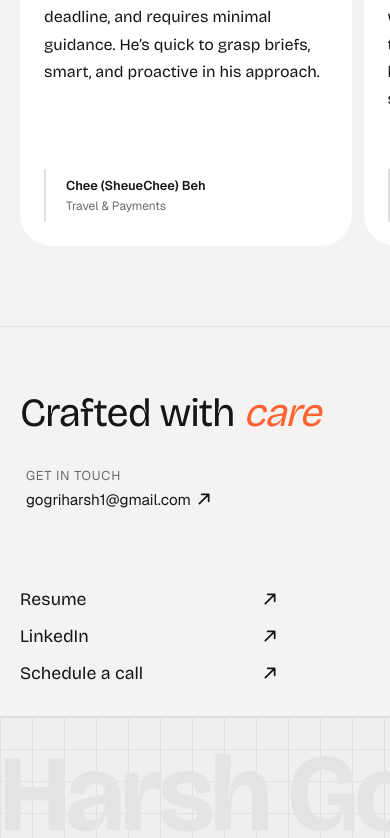
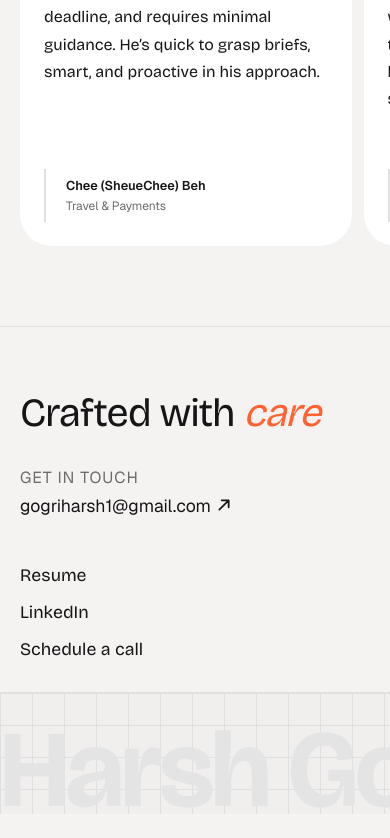
Before and after one commit to Harsh-Gogri/portfolio, a Next.js app: page / in a window 390 px wide. Shown: the part 3288-4126 px from the top of the page. After the commit the page ends 4102 px from the top, so only its background shows below. Built offline with nearby package versions, Linux system fonts and the light colour scheme.

Commit message:
Update Footer

```diff
--- a/src/app/layout.jsx
+++ b/src/app/layout.jsx
@@ -4,8 +4,8 @@ import { bricolageGrotesque, geist, inter } from "@/lib/fonts";
 import "@/styles/globals.css";
 
 export const metadata = {
-  title: "Harsh Portfolio",
-  description: "Portfolio website"
+  title: "Harsh Gogri - Product Manager",
+  description: "Early-career Product Manager with a CS degree and 1.5 years leading product-design at a B2C startup. Experienced in roadmap prioritization, cross-functional collaboration, and shipping scalable features within Agile sprints. Strongest at discovery, PRD authoring, and bridging design and engineering backed by a design systems background and hands-on technical skills in APIs and front-end development."
 };
 
 export default function RootLayout({ children }) {
--- a/src/components/layout/Footer.module.css
+++ b/src/components/layout/Footer.module.css
@@ -52,7 +52,7 @@
 
 .contactLabel {
   font-family: var(--font-body);
-  font-size: 0.8rem;
+  font-size: 1rem;
   color: var(--color-text-muted);
   letter-spacing: 0.06em;
   text-transform: uppercase;
@@ -63,7 +63,7 @@
   align-items: center;
   gap: 6px;
   font-family: var(--font-body);
-  font-size: clamp(0.95rem, 1.5vw, 1.2rem);
+  font-size: clamp(1.1rem, 2vw, 1.5rem);
   color: var(--color-text);
   text-decoration: none;
   transition: color 0.18s ease;
@@ -77,6 +77,8 @@
 .right {
   display: flex;
   flex-direction: column;
+  height: stretch;
+  justify-content: space-between;
   align-items: flex-end;
   gap: var(--spacing-sm);
   padding-top: 16px;
@@ -149,13 +151,21 @@
 
   .topRow {
     flex-direction: column;
-    gap: var(--spacing-lg);
+    gap: var(--spacing-md);
+  }
+
+  .contact {
+    padding-left: 0px;
   }
 
   .right {
     align-items: flex-start;
   }
 
+  .right .arrowIcon {
+    display: none;
+  }
+
   .watermarkText {
     font-size: 28vw;
   }
```
Also changed, not shown: src/app/icon.png (added).
